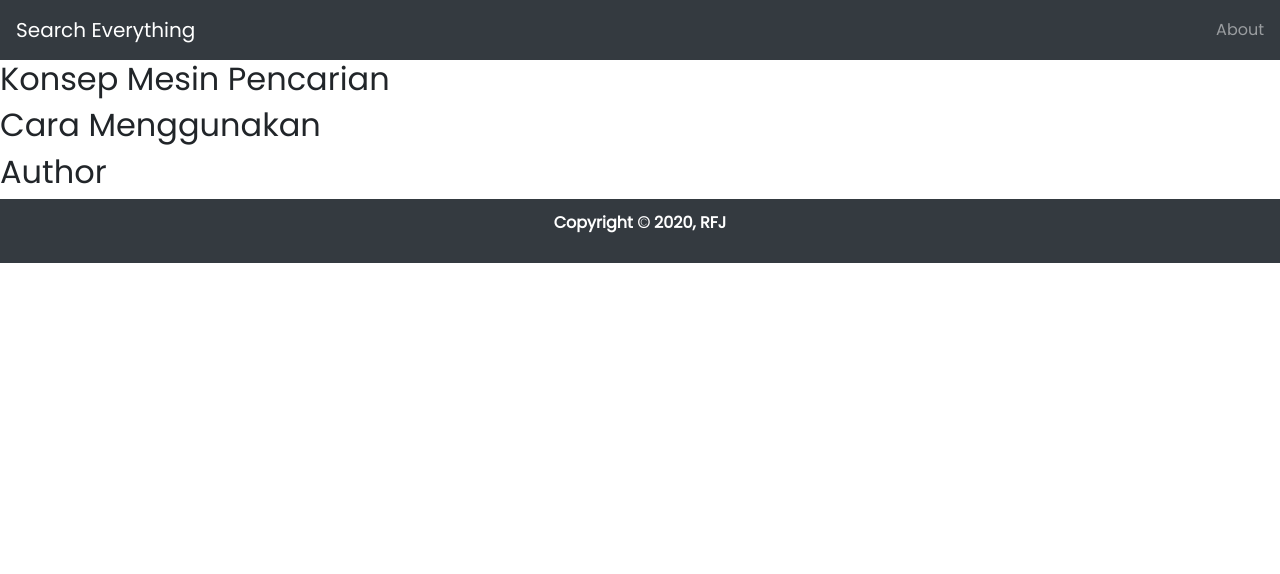
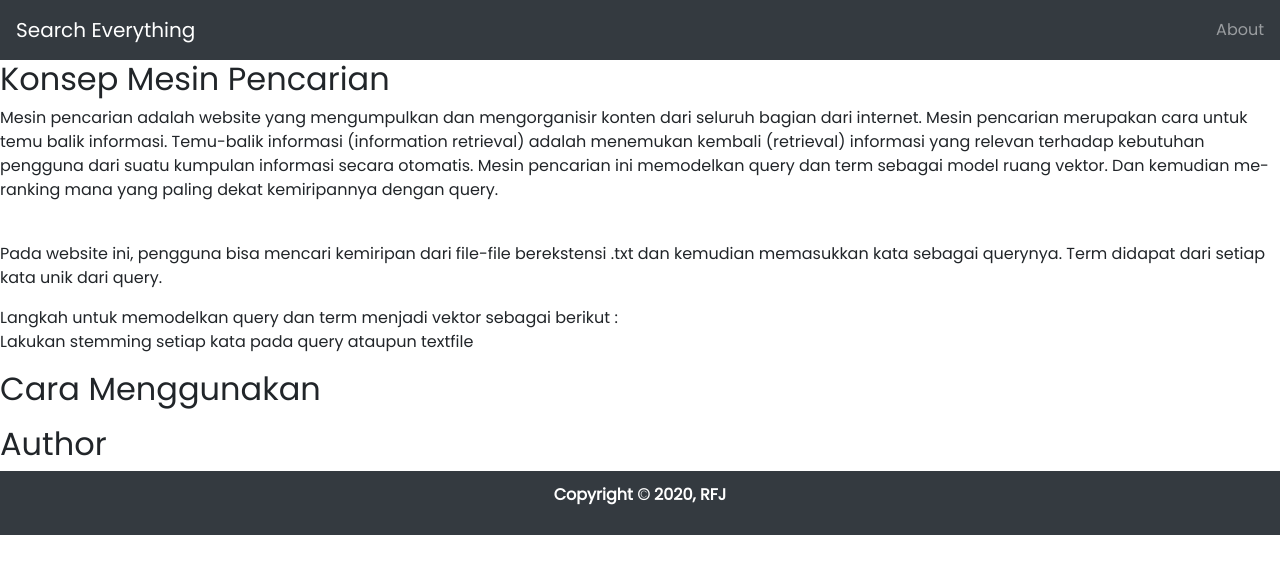
Before and after one commit to mhmmdjafarg/SearchEngineApp, a Flask app: page /about in a window 1280 px wide. Shown: the top 574 px of the page. Run offline with Flask 2, Linux system fonts and the light colour scheme; some libraries are stand-ins or nearby versions.

Commit message:
update about

```diff
--- a/templates/about.html
+++ b/templates/about.html
@@ -34,13 +34,24 @@
 
             <div class="concept">
                 <h2>Konsep Mesin Pencarian</h2>
+                <p>
+        Mesin pencarian adalah website yang mengumpulkan dan mengorganisir konten dari seluruh bagian dari internet. Mesin pencarian merupakan cara untuk temu balik informasi.
+        Temu-balik informasi (information retrieval) adalah menemukan kembali (retrieval) informasi yang relevan terhadap kebutuhan pengguna dari suatu kumpulan informasi secara otomatis.
+        Mesin pencarian ini memodelkan query dan term sebagai model ruang vektor. Dan kemudian me-ranking mana yang paling dekat kemiripannya dengan query.</p><br>
 
+        <p>Pada website ini, pengguna bisa mencari kemiripan dari file-file berekstensi .txt dan kemudian memasukkan kata sebagai querynya. Term didapat dari setiap kata unik dari query.</p>
+                <ol>Langkah untuk memodelkan query dan term menjadi vektor sebagai berikut :
+                    <li>Lakukan stemming setiap kata pada query ataupun textfile</li>
+                </ol>
 
             </div>
 
             <div class="how-to-use">
                 <h2>Cara Menggunakan</h2>
 
+                <ul>
+
+                </ul>
             </div>
 
 
```
